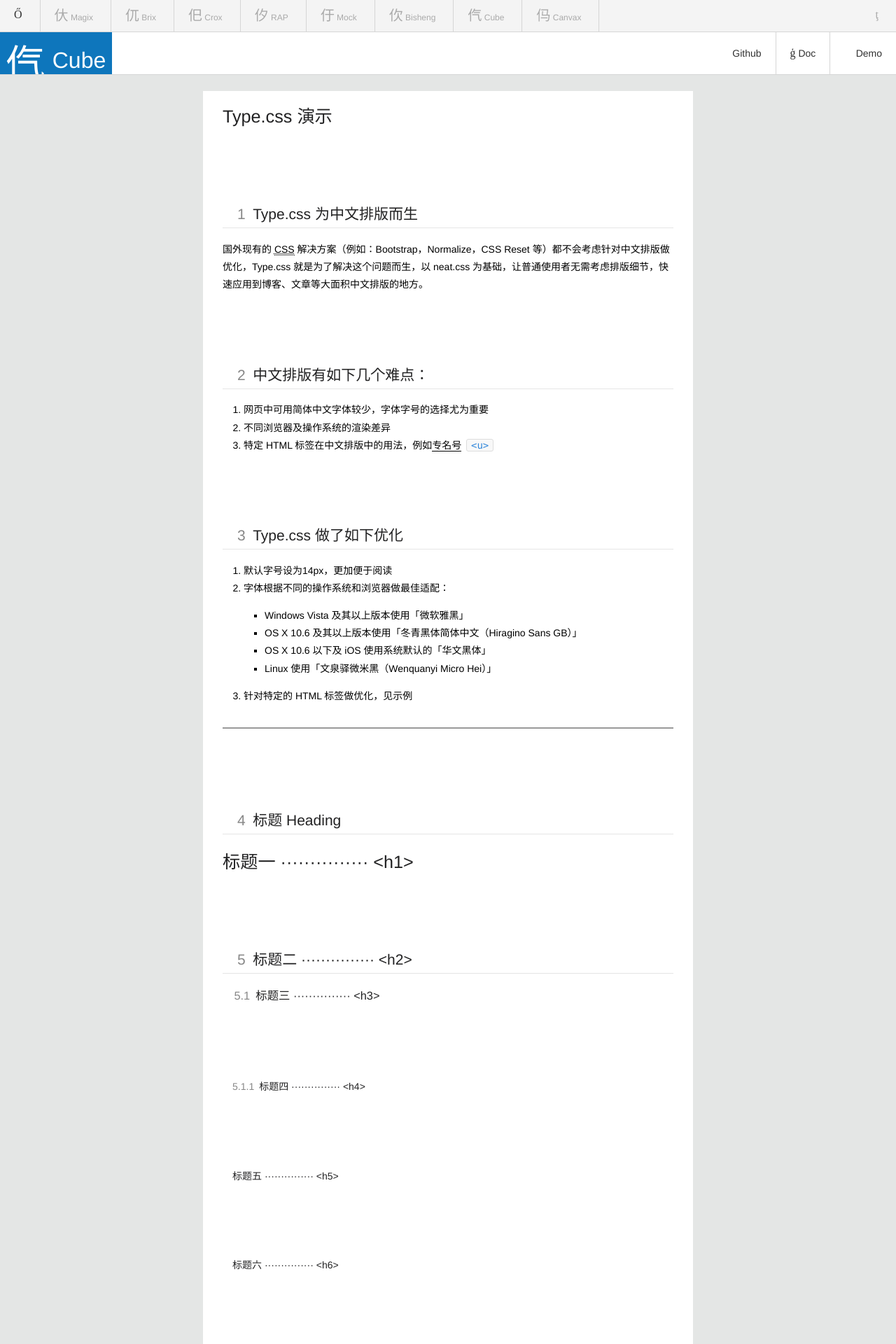
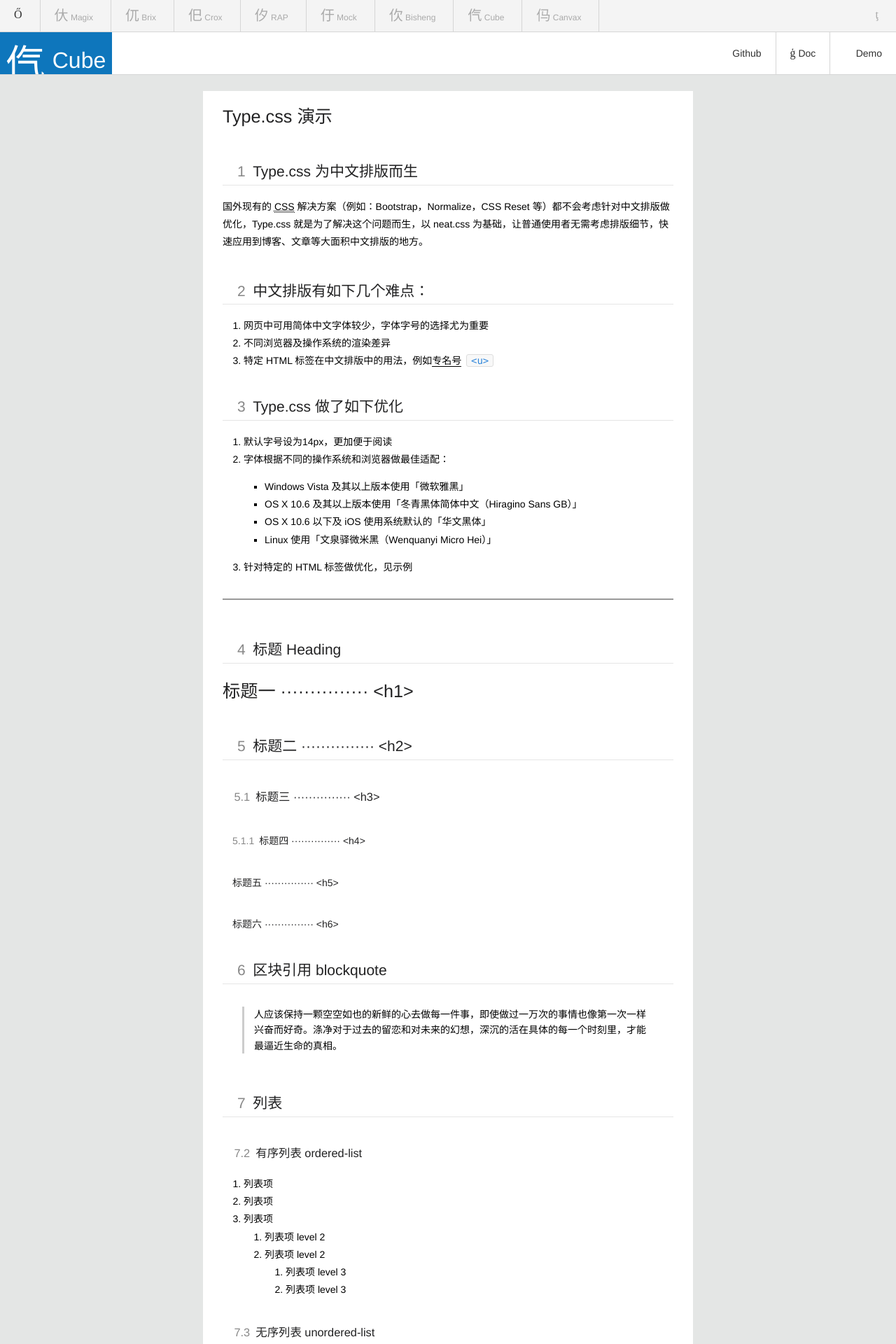
Before and after one commit to thx/cube, a Jekyll site: the page built from demo/_posts/2013-12-17-type.html, in a window 1280 px wide. Shown: the top 1920 px of the page at 70% size. Built offline with Jekyll 4.4.1, drawn with Linux system fonts in a browser that asks for light colours; some web fonts are replaced; Markdown is read by kramdown in place of the engine named in the settings; comment, search, counter and statistics services are not loaded.

Commit message:
Updated cube

```diff
--- a/assets/base.css
+++ b/assets/base.css
@@ -45,6 +45,7 @@
 }
 .type h3 {
     font-size: 1.17em;
+    margin: 1em 0;
 }
 .type h4,
 .type h5,
@@ -896,7 +897,11 @@
 }
 
 /* 修复顶部带有Fixed导航锚点定位不准确问题 */
-h2, h3, h4, h5, h6 {
+.type h2,
+.type h3,
+.type h4,
+.type h5,
+.type h6 {
     padding-left: 1em;
     position: relative;
     z-index: -1; /* 防止盖住上面的内容 */
@@ -904,7 +909,7 @@
     -moz-background-clip:padding;
     background-clip:padding-box;
     border-top: 80px solid transparent;
-    margin-top: -80px;
+    margin-top: -60px;
 }
 
 /* 防止标题上边距导致 */
@@ -1117,6 +1122,10 @@
     border-color: #555;
 }
 
+.body-night .type-demo {
+    border-color: #555;
+}
+
 /* 多说评论框 */
 .body-night #ds-thread #ds-reset .ds-textarea-wrapper textarea {
     background-color: #2F2F2F;
@@ -1135,3 +1144,46 @@
 .body-night #ds-thread a:hover {
     color: #fff !important;
 }
+
+/* ==========================================================================
+   代码示例
+   ========================================================================== */
+
+.type-demo {
+    padding: 45px 16px 16px;
+    margin-top: 16px;
+    position: relative;
+    border: 1px solid #ddd;
+    margin-bottom: -1px;
+    border-radius: 3px 3px 0 0;
+}
+
+.type-demo:after {
+    content: "演示";
+    position: absolute;
+    top: 12px;
+    left: 16px;
+    font-size: 14px;
+    color: #BBB;
+    letter-spacing: 1px;
+}
+
+.type-demo .well {
+    padding: 16px;
+    background-color: #F5F5F5;
+    border: 1px solid #E3E3E3;
+    border-radius: 6px;
+}
+
+.type-demo + .highlight pre {
+    border-radius: 0 0 3px 3px;
+}
+
+.type-demo a + a {
+    margin: 0;
+}
+
+.type-demo .btn {
+    margin-top: 6px;
+    margin-bottom: 6px;
+}
```
